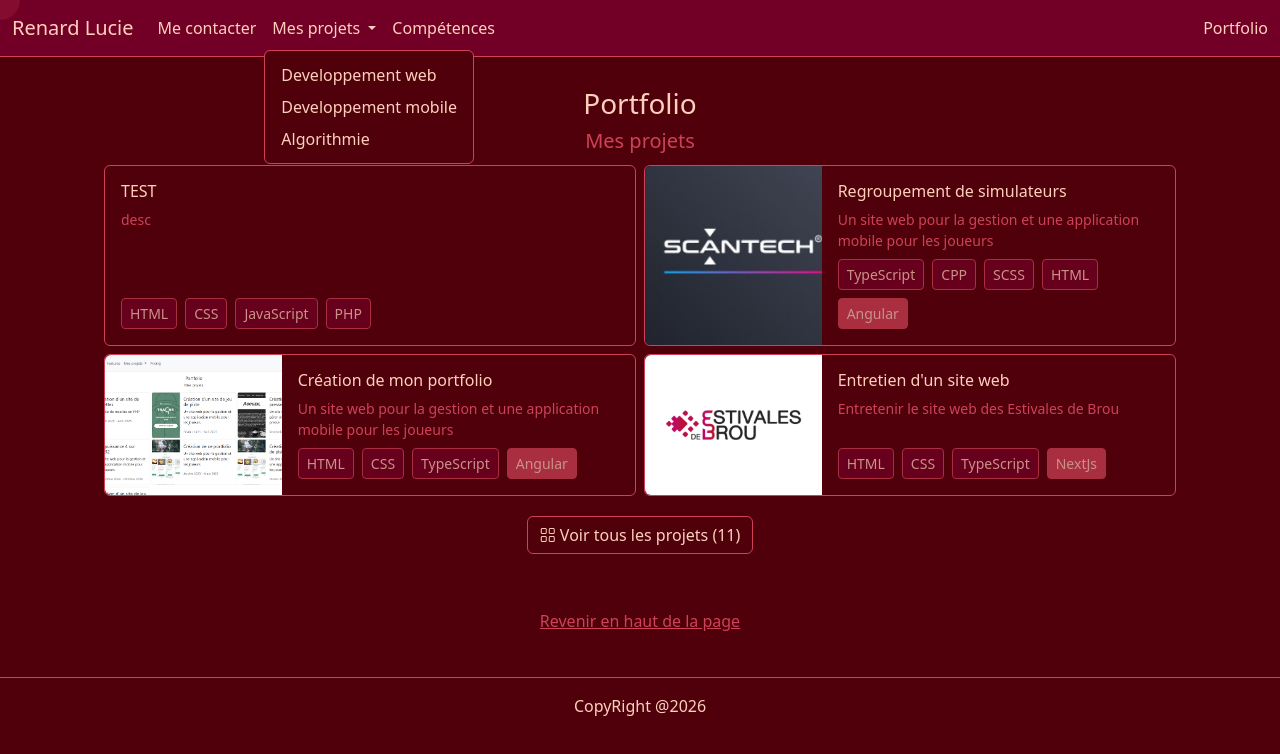
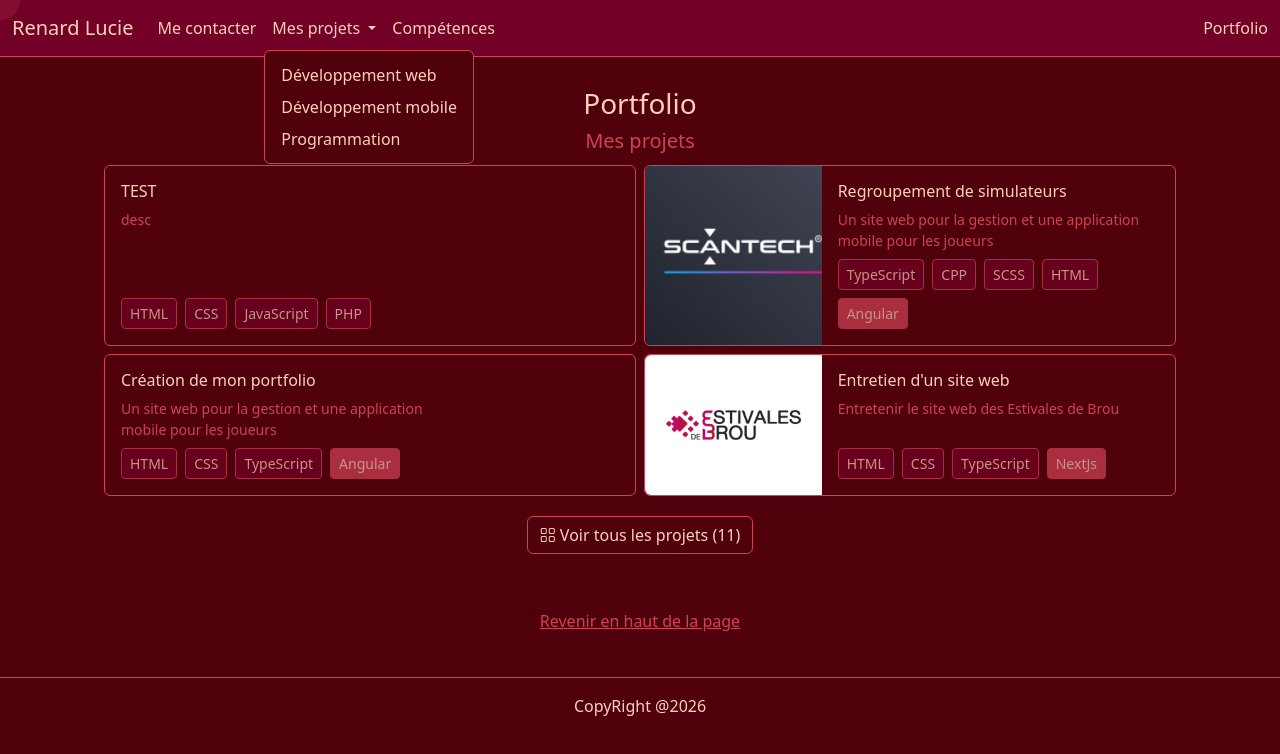
Before and after one commit to Lucie05FR/portfolio2026, an Angular app: page / in a window 1280 px wide. Both pictures are taken after a click on the button "Mes projets". Shown: the top 754 px of the page. Built offline with nearby package versions, Linux system fonts and the light colour scheme.

Commit message:
ajustement nav projets

```diff
--- a/src/app/app.component.html
+++ b/src/app/app.component.html
@@ -35,13 +35,18 @@
             Mes projets
           </a>
           <ul class="dropdown-menu">
-            <li>
-              <a class="dropdown-item" href="#">Developpement web</a>
-            </li>
-            <li>
-              <a class="dropdown-item" href="#">Developpement mobile</a>
-            </li>
-            <li><a class="dropdown-item" href="#">Algorithmie</a></li>
+            @for (
+              subject of this.projectService.getAvailableSubjects();
+              track subject
+            ) {
+              <li>
+                <a
+                  class="dropdown-item"
+                  [routerLink]="['/projects', subject]"
+                  >{{ getTechno("subject", subject).title }}</a
+                >
+              </li>
+            }
           </ul>
         </li>
         <li class="nav-item">
--- a/src/app/app.component.ts
+++ b/src/app/app.component.ts
@@ -1,6 +1,6 @@
 import { Component, HostListener } from '@angular/core';
 import { ProjectService } from './services/project.service';
-import { ProjectModel } from './models/project.model';
+import { TechnologieCategory, technologies } from './models/technologies.model';
 
 @Component({
   selector: 'app-root',
@@ -15,6 +15,12 @@ export class AppComponent {
 
   constructor(public projectService: ProjectService) {}
 
+  getTechno(category: TechnologieCategory, key: string) {
+    return (
+      (technologies[category] as Record<string, any>)[key] ?? { title: key }
+    );
+  }
+
   @HostListener('document:mousemove', ['$event'])
   onMouseMove(event: MouseEvent) {
     this.bubbleX = event.clientX;
--- a/src/app/project/project.component.html
+++ b/src/app/project/project.component.html
@@ -1,8 +1,11 @@
 <div class="row g-0 h-100">
   @if (project) {
-    @if (project.pictures && project.pictures.length > 0) {
     <div class="container row">
-        <div class="col-8">
+      <div
+        class="{{
+          project.pictures && project.pictures.length > 0 ? 'col-8' : ''
+        }}"
+      >
         <h3 class="text-center mb-3">
           {{ project.name }}
         </h3>
@@ -16,9 +19,7 @@
                 class="border rounded px-2 py-1 small d-flex align-items-center gap-1"
               >
                 @if (getTechno("subject", subject).icon) {
-                    <i
-                      class="bi bi-{{ getTechno('subject', subject).icon }}"
-                    ></i>
+                  <i class="bi bi-{{ getTechno('subject', subject).icon }}"></i>
                 }
                 {{ getTechno("subject", subject).title }}
               </div>
@@ -50,8 +51,7 @@
           project.other
         ) {
           <h5 class="text-info mt-4">
-              <i class="bi bi-tools text-info"></i> Technologies, outils
-              utilisés
+            <i class="bi bi-tools text-info"></i> Technologies, outils utilisés
           </h5>
 
           <div class="d-flex flex-wrap gap-2">
@@ -163,11 +163,7 @@
               </h5>
               <div class="d-flex flex-wrap gap-2">
                 @for (link of toArray(project.link); track link) {
-                    <a
-                      [href]="link"
-                      target="_blank"
-                      class="text-decoration-none"
-                    >
+                  <a [href]="link" target="_blank" class="text-decoration-none">
                     <div
                       class="border rounded px-3 py-2 d-flex align-items-center gap-2"
                     >
@@ -181,6 +177,7 @@
           }
         }
       </div>
+      @if (project.pictures && project.pictures.length > 0) {
         <div class="col-4">
           @for (picture of this.project.pictures; track picture) {
             <img
@@ -197,12 +194,8 @@
             />
           }
         </div>
+      }
     </div>
-    } @else {
-      <h3 class="text-center">
-        {{ project.name }}
-      </h3>
-    }
   } @else {
     ERROR
   }
--- a/src/app/services/datas.ts
+++ b/src/app/services/datas.ts
@@ -97,9 +97,6 @@ export const projectsDetails: ProjectModel[] = [
     description:
       "Ce site a été créé dans le but de recenser toutes mes réalisations individuelles et collaboratifs, mes compétences en développement informatique. Il me permet aussi d\'alimenter à chaques nouveau projet, nouvelle compétences. Grâce à ça, les personnes succeptibles d\'être intéressé par mon profil ont accès en détail à mes acquis. Projet personnel.",
     productTime: 'Mars 2026',
-    pictures: [
-      { emplacement: 'img10.png', description: 'Première page du site' },
-    ],
     langage: ['HTML', 'CSS', 'TypeScript'],
     framework: 'Angular',
     IDE: 'VSCode',
```
Also changed, not shown: src/assets/projects-images/img10.png (deleted). Lines whose indentation alone changed are shown as unchanged.
